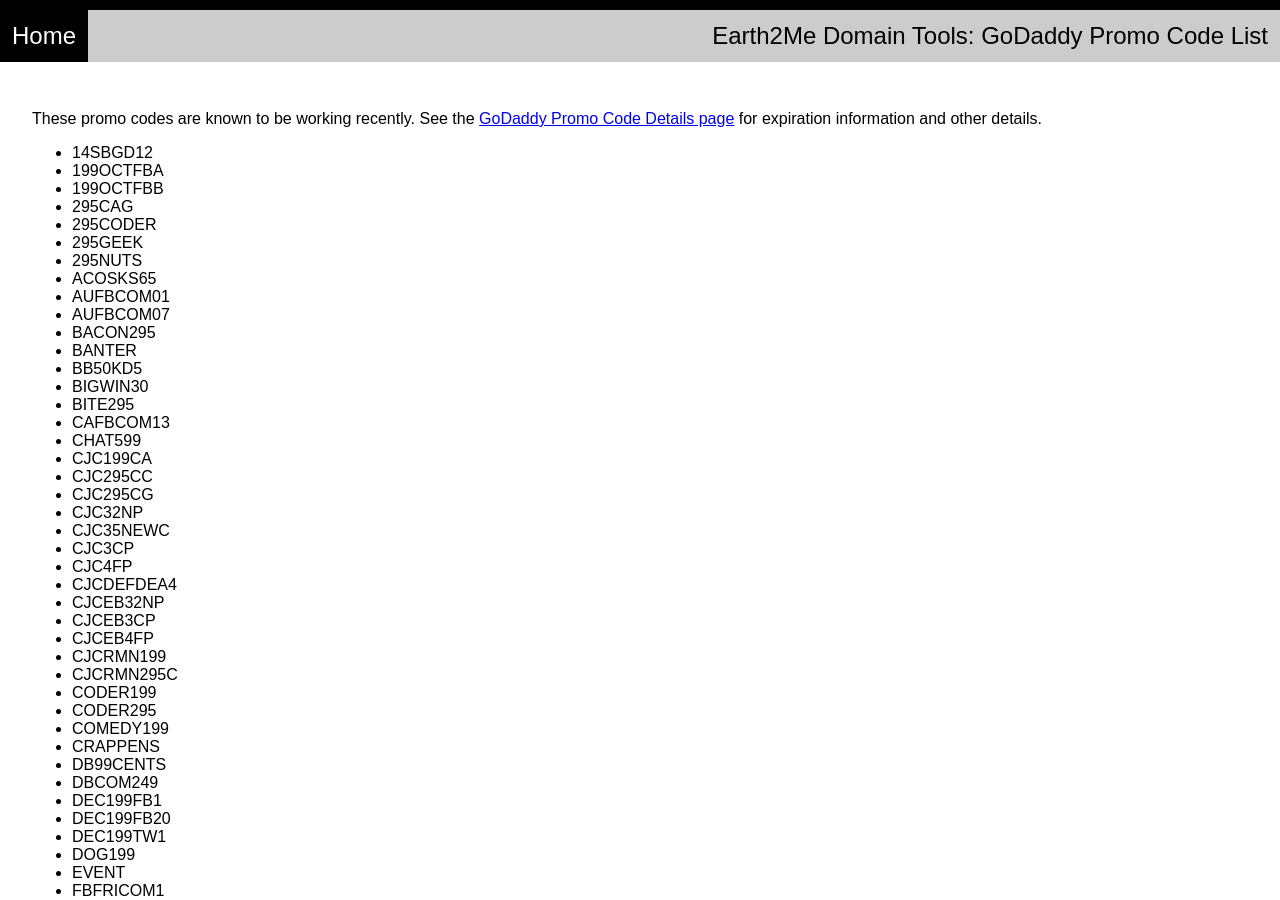
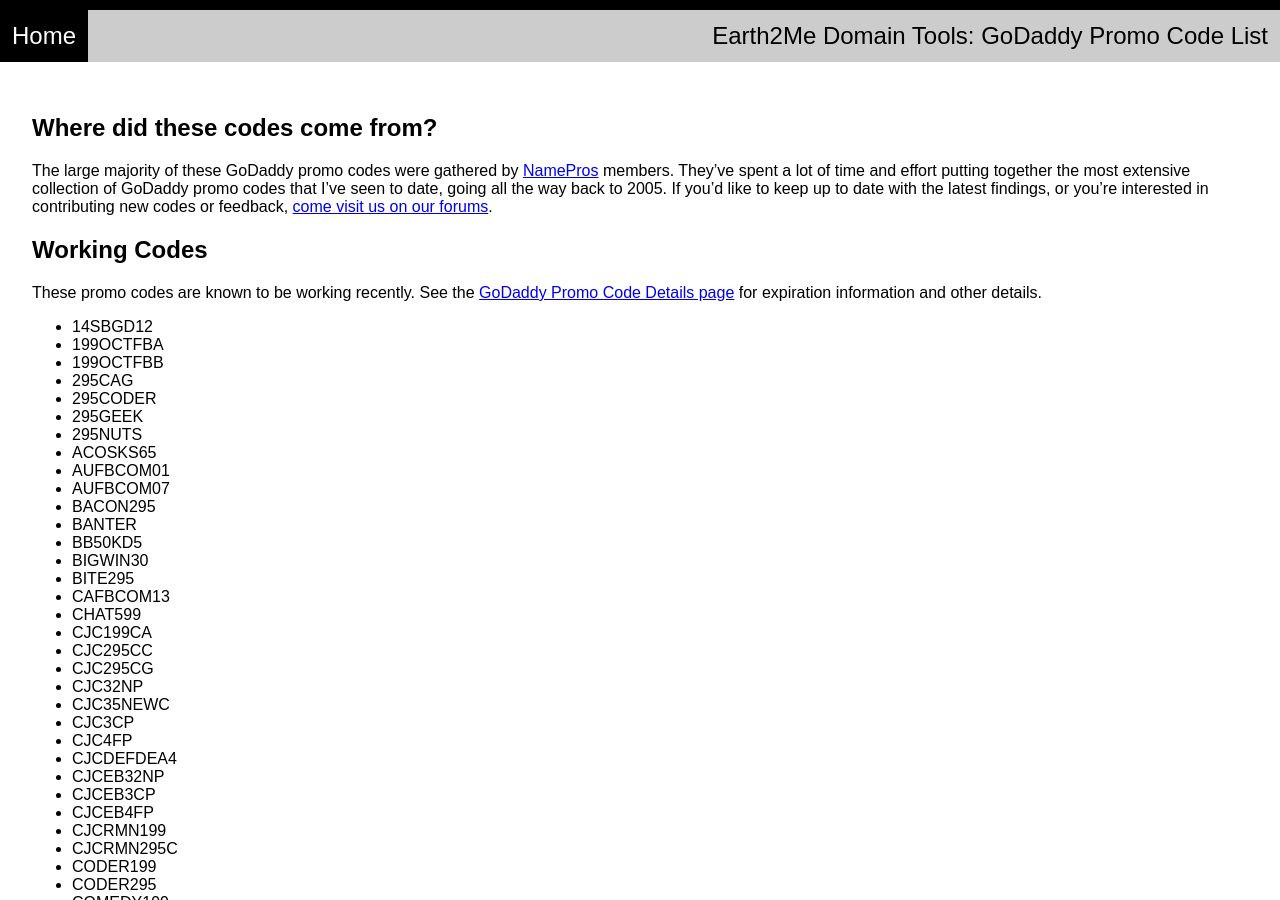
Before and after one commit to Earth2Me/Domains, a Jekyll site: the page built from godaddy-codes.md, in a window 1280 px wide and 900 px high. Built offline with Jekyll 4.4.1, drawn with Linux system fonts in a browser that asks for light colours.

Commit message:
Credit NamePros (how'd I miss that one?)

```diff
--- /dev/null
+++ b/_includes/namepros-credit-godaddy.md
@@ -0,0 +1,3 @@
+# Where did these codes come from? #
+
+The large majority of these GoDaddy promo codes were gathered by [NamePros](https://www.namepros.com/) members.  They've spent a lot of time and effort putting together the most extensive collection of GoDaddy promo codes that I've seen to date, going all the way back to 2005.  If you'd like to keep up to date with the latest findings, or you're interested in contributing new codes or feedback, [come visit us on our forums](https://www.namepros.com/domain-name-discussion/577802-godaddy-discount-codes.html).
--- a/godaddy-codes-details.html
+++ b/godaddy-codes-details.html
@@ -3,6 +3,9 @@
 title: GoDaddy Promo Code Details
 ---
 
+{% include namepros-credit-godaddy.md %}
+
+<h1>Code Details</h1>
 <style type="text/css">
 	.code {
 		font-family: monospace;
--- a/godaddy-codes.md
+++ b/godaddy-codes.md
@@ -2,6 +2,11 @@
 layout: page
 title: GoDaddy Promo Code List
 ---
+
+{% include namepros-credit-godaddy.md %}
+
+# Working Codes #
+
 These promo codes are known to be working recently.  See the <a href="{{ site.baseurl }}/goddady-codes-details.html">GoDaddy Promo Code Details page</a> for expiration information and other details.
 
 {% for code in site.data.godaddy %}
```
Also changed, not shown: godaddy-codes-dead.md (+5 -0 lines).
